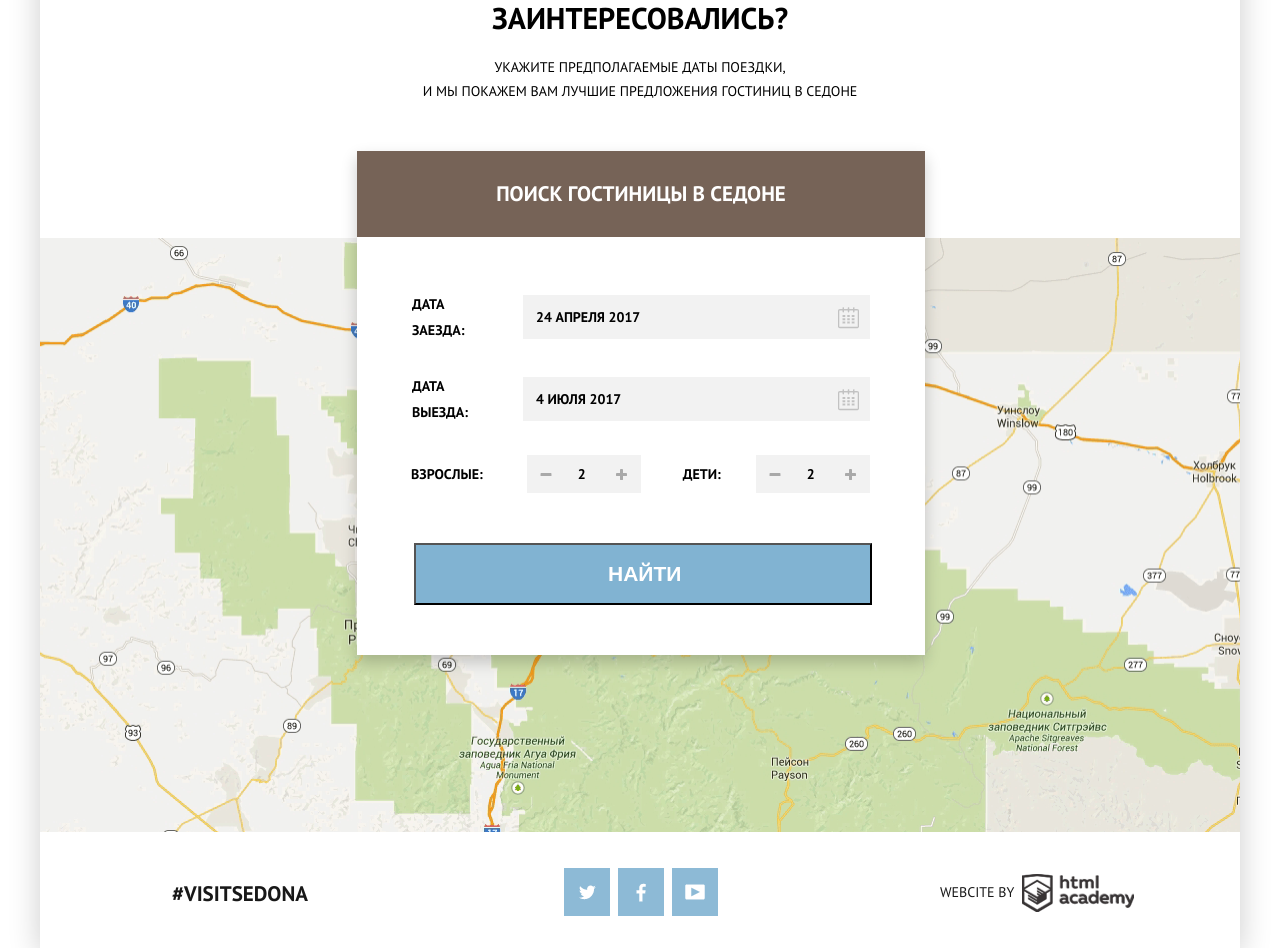
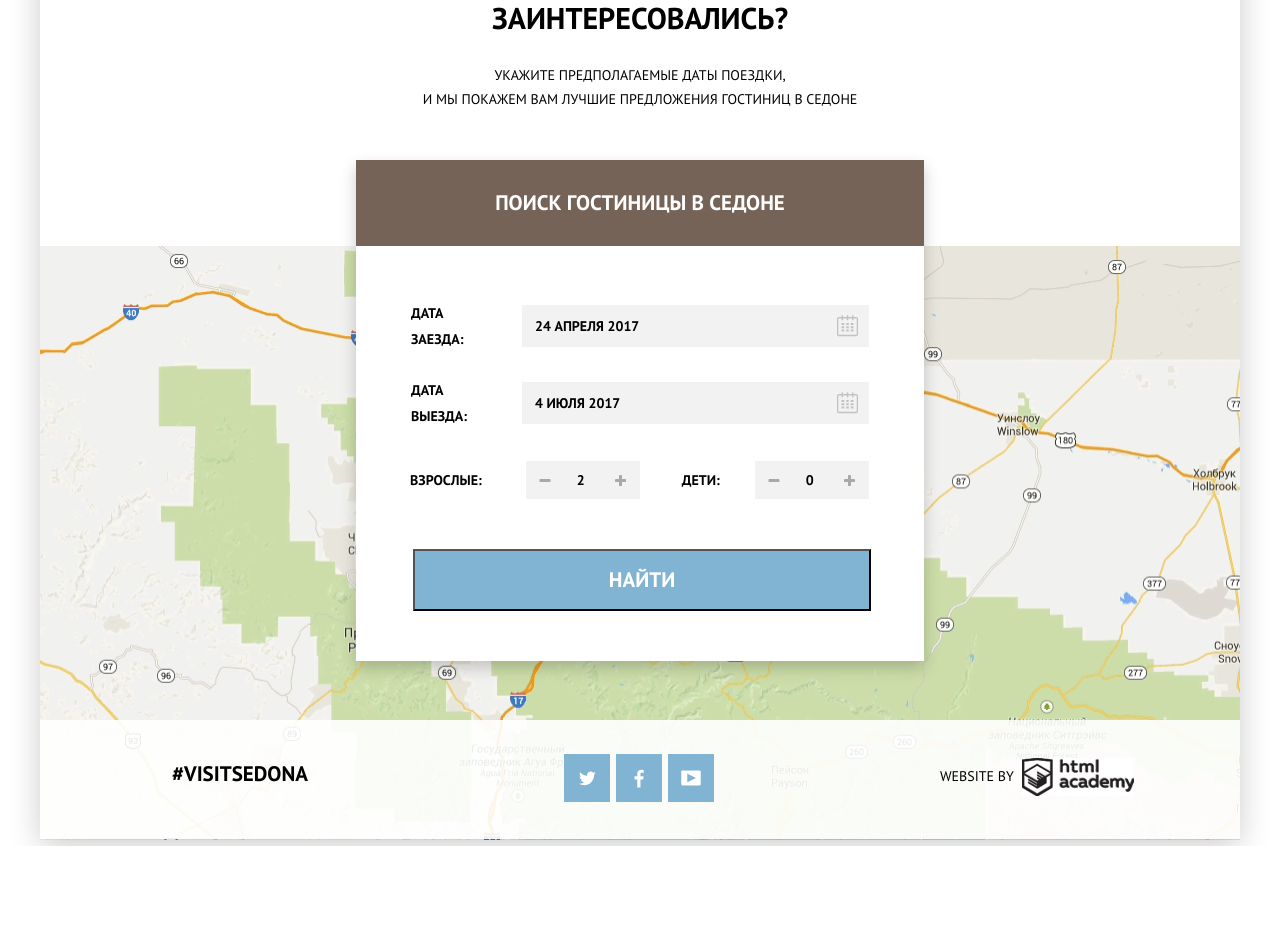
Before and after one commit to katykondr/324759-sedona, a plain HTML site: page index.html in a window 1280 px wide. Shown: the part 1926-2874 px from the top of the page. After the commit the page ends 2772 px from the top, so only its background shows below. Drawn offline with Linux system fonts and the light colour scheme.

Commit message:
Окончательные исправления

```diff
--- a/css/style.css
+++ b/css/style.css
@@ -136,6 +136,7 @@ body {
 	color: #ffffff;
 	padding-top: 25px;
 	padding-bottom: 46px;
+
 }
 
 .features-item-content p {
@@ -168,6 +169,7 @@ body {
 	justify-content: space-between;
 	margin-bottom: 0px;
 	min-height: 330px;
+
 }
 
 .recomendation-item {
@@ -271,7 +273,7 @@ body {
 	line-height: 30px;
 	font-weight: 700;
 	display: block;
-	padding-bottom: 22px;
+	padding-bottom: 30px;
 }
 
 .index-content p {
@@ -289,11 +291,12 @@ body {
 .search-hotel-form {
 	position: absolute;
 	width: 568px;
-	left: 317px;
-	top: 148px;
+	left: 316px;
+	top: 157px;
 	box-shadow: 0 7px 15px 0 rgba(0,0,0,0.2);
 	z-index: 1;
 	background-color: #ffffff;
+	min-height: 480px;
 
 }
 
@@ -327,8 +330,8 @@ body {
 	background-color: #f2f2f2;
 	border: 0px;
 	border: 2px solid transparent;
-	padding-top: 7px;
-	padding-bottom: 7px;
+	padding-top: 6px;
+	padding-bottom: 6px;
 	padding-left: 11px;
 	margin-right: 55px;
 	width: 330px;
@@ -363,7 +366,7 @@ body {
 }
 
 .check-out {
-	margin-top: 30px;
+	margin-top: 25px;
 }
 
 .date-line {
@@ -395,7 +398,7 @@ body {
 .bottom-line {
 	display: flex;
 	margin-left: 54px;
-	margin-top: 30px;
+	margin-top: 32px;
 	align-items: center;
 }
 
@@ -491,7 +494,7 @@ body {
 	margin-left: 57px;
 	text-decoration: none;
 	background-color: #81b3d2;
-	color: #fff;
+	color: #ffffff;
 	padding: 16px 192px;
 	font-size: 21px;
 	line-height: 26px;
@@ -499,6 +502,7 @@ body {
 	margin-bottom: 50px;
 	font-weight: 700;
 	text-transform: uppercase;
+	font-family: "PT Sans", "Arial", sans-serif;
 }
 .search-hotel-btn:hover {
 	background-color: #669ec0;
@@ -515,14 +519,6 @@ body {
 	height: 594px;
 	z-index: -1;
 }
-
-.map img {
-	position: absolute;
-	top: 0;
-	left: 0;
-}
-
-
 
 .options {
 	margin-bottom: 18px;
@@ -632,7 +628,7 @@ label .checkbox-point {
 
 .filter-range {
 	float: right;
-	width: 330px;
+	width: 320px;
 	margin-right: 73px;
 	padding-top: 26px;
 }
@@ -646,7 +642,7 @@ label .checkbox-point {
 
 .price-controls {
 	position: relative;
-	height: 36px;
+	height: 35px;
 	margin-bottom: 20px;
 	font-size: 0;
  	border: 2px solid #ffffff;
@@ -733,7 +729,7 @@ label .checkbox-point {
 .btn-transparent {
 	display: block;
 	margin: 0 auto;
-	padding: 3px 30px;
+	padding: 4px 32px;
 	font-size: 14px;
 	line-height: 20px;
 	color: #ffffff;
@@ -902,7 +898,7 @@ label .checkbox-point {
 	color: #000000;
 	font-weight: 700;
 	text-decoration: none;
-	padding-bottom: 10px;
+	padding-bottom: 7px;
 }
 
 .hotel-name:hover {
@@ -944,6 +940,7 @@ label .checkbox-point {
 	font-weight: 700;
 	color: #ffffff;
 	padding: 3px 16px;
+	margin-top: 6px;
 }
 
 .btn-detail {
@@ -960,6 +957,7 @@ label .checkbox-point {
 }
 
 .btn-book {
+	margin-left: 5px;
 	background-color: #766357;
 }
 
@@ -984,7 +982,7 @@ label .checkbox-point {
 
 .content-right img {
 	padding-right: 0px;
-	padding-bottom: 47px;
+	padding-bottom: 45px;
 }
 
 .content-right span {
@@ -999,10 +997,14 @@ label .checkbox-point {
 
 
 .main-footer {
+	margin-top: -120px;
+	padding-bottom: 31px;
+	background-color: rgba(255, 255, 255, 0.9);
+}
 
-	padding-bottom: 20px;
-	background-color: #ffffff;
-	opacity: 0.9;
+.main-footer-catalog {
+	padding-bottom: 30px;
+	padding-top: 4px;
 }
 
 .footer-tag {
@@ -1014,14 +1016,14 @@ label .checkbox-point {
 	width: 240px;
 	margin-left: 80px;
 	text-align: center;
-	padding-top: 28px;
+	padding-top: 20px;
 }
 
 .footer-social {
-	padding-top: 36px;
+	padding-top: 34px;
 	float: left;
 	width: 180px;
-	margin-left: 191px;
+	margin-left: 189px;
 	text-align: center;
 }
 
@@ -1030,7 +1032,7 @@ label .checkbox-point {
 	display: inline-block;
 	width: 46px;
 	height: 48px;
-	margin: 0 2px;
+	margin: 0 1px;
 	font-size: 0;
 	vertical-align: top;
 	text-decoration: none;
@@ -1093,7 +1095,7 @@ label .checkbox-point {
 	margin-right: 60px;
 	display: flex;
 	align-items: center;
-	padding-top: 36px;
+	padding-top: 32px;
 }
 
 .footer-coopyright p {
--- a/index.html
+++ b/index.html
@@ -69,7 +69,7 @@
 					</div>
 				</section>
 				<div class="features-item clearfix">
-					<div class="features-item-img-left">
+					<div class="features-item-img features-item-img-left">
 						<img src="img/photo-N2-mask.jpg" width="800" height="256" alt="Мост Дьявола">
 					</div>
 					<div class="features-item-content features-item-content-right">
@@ -127,7 +127,7 @@
 								<label for="children-field">Дети:</label>
 								<div class="person-line">
 									<span class="plus"></span>
-									<input id="children-field" type="text" name="number-children" value="2">
+									<input id="children-field" type="text" name="number-children" value="0">
 									<span class="minus"></span>
 								</div>
 							</div>
@@ -150,7 +150,7 @@
 						<a class="social-btn social-btn-yt" href="#">Ютуб</a>
 					</section>
 					<section class="footer-copyright">
-						<p>Webcite by</p>
+						<p>Website by</p>
 						<a class="btn" href="https://htmlacademy.ru/intensive/htmlcss"><img src="img/logo-html.png" width="112" height="38" alt="htmlacademy"></a>
 					</section>
 				</div>
```
Also changed, not shown: catalog.html (+2 -2 lines).
